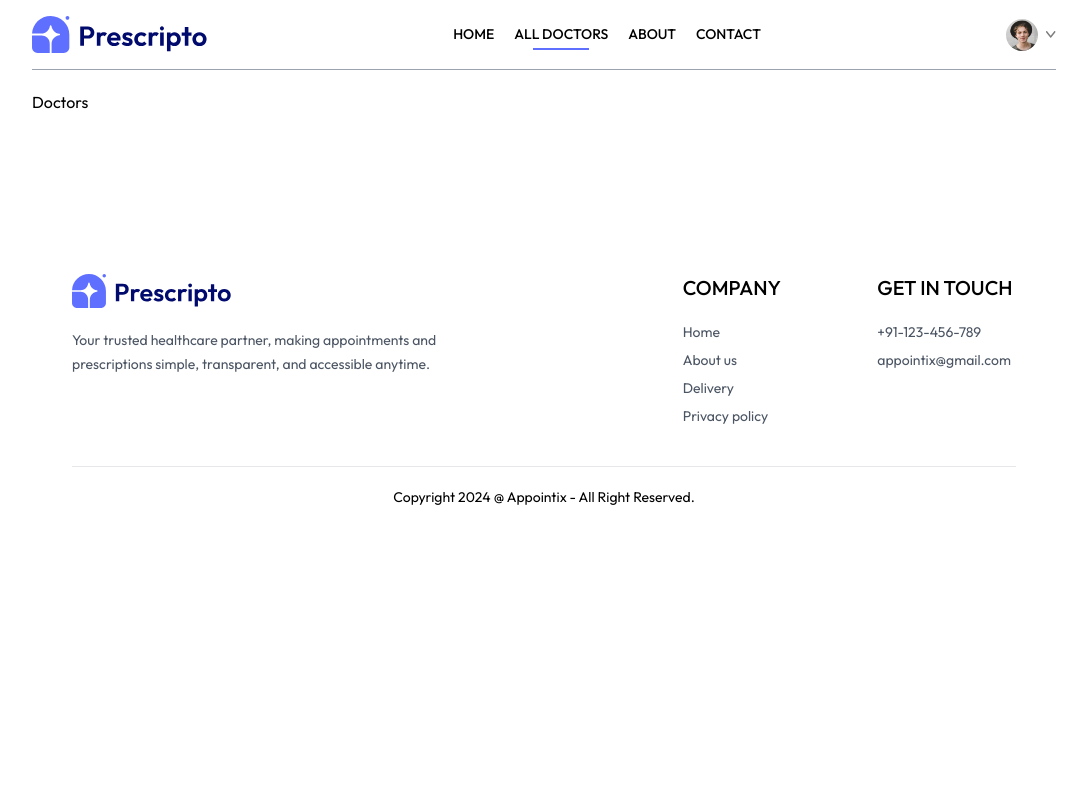
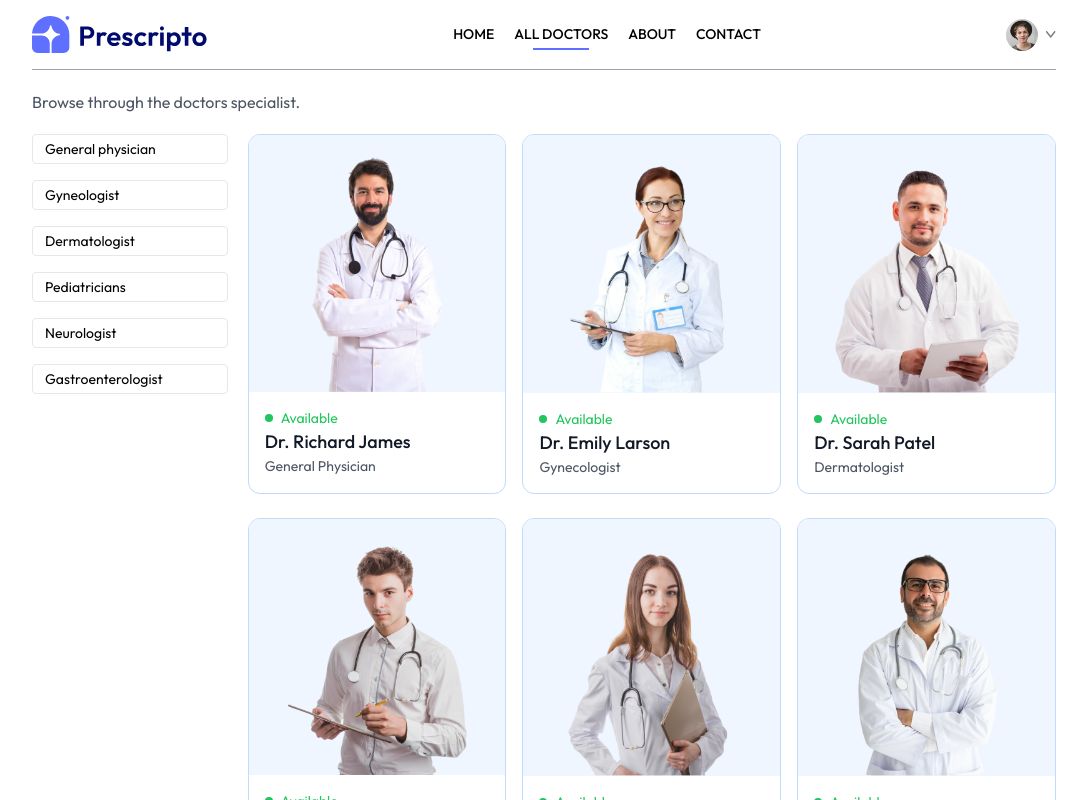
Before and after one commit to Anjana-05/Appointix-mern, a React (Vite) app in the folder frontend/: page /doctors in a window 1280 px wide. Shown: the top 800 px of the page, without its empty margins (96-1183 px from the left). Built offline with nearby package versions, Linux system fonts and the light colour scheme.

Commit message:
feat: add full functionality and layout for doctors page

```diff
--- a/frontend/src/App.jsx
+++ b/frontend/src/App.jsx
@@ -18,13 +18,13 @@
       <Routes>
         <Route path='/' element={<Home />}></Route>
         <Route path='/doctors' element={<Doctors />}></Route>
-        <Route path='/doctors:/speciality' element={<Doctors />}></Route>
+        <Route path='/doctors/:speciality' element={<Doctors />}></Route>
         <Route path='/login' element={<Login />}></Route>
         <Route path='/about' element={<About />}></Route>
         <Route path='/contact' element={<Contact />}></Route>
         <Route path='/my-profile' element={<MyProfile />}></Route>
         <Route path='/my-appointments' element={<MyAppointments />}></Route>
-        <Route path='/appintment:/docID' element={<Appointment />}></Route>
+        <Route path='/appintment/:docID' element={<Appointment />}></Route>
       </Routes>
       <Footer/>
     </div>
--- a/frontend/src/assets/assets_frontend/assets.js
+++ b/frontend/src/assets/assets_frontend/assets.js
@@ -33,7 +33,7 @@
 import doc15 from './doc15.png'
 import Dermatologist from './Dermatologist.svg'
 import Gastroenterologist from './Gastroenterologist.svg'
-import General_physician from './General_physician.svg'
+import GeneralPhysician from './General-Physician.svg'
 import Gynecologist from './Gynecologist.svg'
 import Neurologist from './Neurologist.svg'
 import Pediatricians from './Pediatricians.svg'
@@ -62,8 +62,8 @@
 
 export const specialityData = [
     {
-        speciality: 'General physician',
-        image: General_physician
+        speciality: 'General Physician',
+        image: GeneralPhysician
     },
     {
         speciality: 'Gynecologist',
@@ -92,7 +92,7 @@
         _id: 'doc1',
         name: 'Dr. Richard James',
         image: doc1,
-        speciality: 'General physician',
+        speciality: 'General Physician',
         degree: 'MBBS',
         experience: '4 Years',
         about: 'Dr. Davis has a strong commitment to delivering comprehensive medical care, focusing on preventive medicine, early diagnosis, and effective treatment strategies. Dr. Davis has a strong commitment to delivering comprehensive medical care, focusing on preventive medicine, early diagnosis, and effective treatment strategies.',
@@ -162,7 +162,7 @@
         _id: 'doc6',
         name: 'Dr. Andrew Williams',
         image: doc6,
-        speciality: 'Neurologist',
+        speciality: 'Gastroenterologist',
         degree: 'MBBS',
         experience: '4 Years',
         about: 'Dr. Davis has a strong commitment to delivering comprehensive medical care, focusing on preventive medicine, early diagnosis, and effective treatment strategies. Dr. Davis has a strong commitment to delivering comprehensive medical care, focusing on preventive medicine, early diagnosis, and effective treatment strategies.',
@@ -176,7 +176,7 @@
         _id: 'doc7',
         name: 'Dr. Christopher Davis',
         image: doc7,
-        speciality: 'General physician',
+        speciality: 'General Physician',
         degree: 'MBBS',
         experience: '4 Years',
         about: 'Dr. Davis has a strong commitment to delivering comprehensive medical care, focusing on preventive medicine, early diagnosis, and effective treatment strategies. Dr. Davis has a strong commitment to delivering comprehensive medical care, focusing on preventive medicine, early diagnosis, and effective treatment strategies.',
@@ -260,7 +260,7 @@
         _id: 'doc13',
         name: 'Dr. Chloe Evans',
         image: doc13,
-        speciality: 'General physician',
+        speciality: 'General Physician',
         degree: 'MBBS',
         experience: '4 Years',
         about: 'Dr. Davis has a strong commitment to delivering comprehensive medical care, focusing on preventive medicine, early diagnosis, and effective treatment strategies. Dr. Davis has a strong commitment to delivering comprehensive medical care, focusing on preventive medicine, early diagnosis, and effective treatment strategies.',
--- a/frontend/src/components/SpecialityMenu.jsx
+++ b/frontend/src/components/SpecialityMenu.jsx
@@ -10,7 +10,7 @@
 
         <div className='flex sm:justify-center gap-4 pt-5 w-full overflow-scroll'>
             {specialityData.map((item,index) => (
-                <Link onClick={(()=> scrollTo(0,0))} className='flex flex-col items-center text-xs cursor-pointer flex-shrink-0 hover:translate-y-[-10px] translation-all duration-500' key={index} to={`/doctors/${item.speciality}`}>
+                <Link onClick={(()=> scrollTo(0,0))} key={index} to={`/doctors/${item.speciality}`} className='flex flex-col items-center text-xs cursor-pointer flex-shrink-0 hover:translate-y-[-10px] translation-all duration-500'>
                     <img className='w-16 sm:w-24 ' src={item.image}></img>
                     <p>{item.speciality}</p>
                 </Link>
--- a/frontend/src/components/TopDoctors.jsx
+++ b/frontend/src/components/TopDoctors.jsx
@@ -12,7 +12,7 @@
         <p className='text-center text-sm'>Simply browse through our extensive list of trusted doctors.</p>
         <div className='w-full grid grid-cols-auto gap-4 pt-5 gap-y-6 px-3 sm:px-0'>
             {doctors.slice(0,10).map((item,index) => (
-            <div onClick={() => navigate(`/appointment/${item.id}`)} className='border border-blue-200 rounded-xl overflow-hidden cursor-pointer hover:translate-y-[-10px] transition-all duration-500' key={index}>
+            <div onClick={() => navigate(`/appointment/${item._id}`)} className='border border-blue-200 rounded-xl overflow-hidden cursor-pointer hover:translate-y-[-10px] transition-all duration-500' key={index}>
                 <img className='bg-blue-50' src={item.image} alt="" />
                 <div className='p-4'>
                     <div className='flex flex-row items-center gap-2 text-sm text-green-500'>
--- a/frontend/src/pages/Doctors.jsx
+++ b/frontend/src/pages/Doctors.jsx
@@ -1,8 +1,58 @@
-import React from 'react'
+import React, { useContext, useEffect, useState } from 'react'
+import { useNavigate, useParams } from 'react-router-dom'
+import { AppContext } from '../context/AppContext';
 
 const Doctors = () => {
+  const {speciality} = useParams()
+  const navigate = useNavigate()
+
+  const [filterDoc, setFilterDoc] = useState([]);
+
+  const {doctors} = useContext(AppContext)
+
+  const applyFilter = () => {
+    if(speciality){
+      setFilterDoc(doctors.filter(doc => doc.speciality === speciality))
+    }
+    else{
+      setFilterDoc(doctors)
+    }
+  }
+
+  useEffect(() => {
+    applyFilter();
+  },[doctors,speciality])
+
   return (
-    <div>Doctors</div>
+    <div>
+      <p className='text-gray-600'>Browse through the doctors specialist.</p>
+      <div className='flex flex-col sm:flex-row items-start gap-5 mt-5'>
+        <div className='flex flex-col gap-4 text-sm'>
+          <p onClick={() => speciality === 'General Physician' ? navigate('/doctors') : navigate('/doctors/General Physician')} className={`w-[94vw] sm:w-auto pl-3 py-1 pr-16 border border-white-300 rounded transition-all cursor-pointer ${speciality === "General Physician" ? "bg-indigo-100 text-black" : ""}`}>General physician</p>
+          <p onClick={() => speciality === 'Gynecologist' ? navigate('/doctors') : navigate('/doctors/Gynecologist')} className={`w-[94vw] sm:w-auto pl-3 py-1 pr-16 border border-white-300 rounded transition-all cursor-pointer ${speciality === "Gynecologist" ? "bg-indigo-100 text-black" : ""}`}>Gyneologist</p>
+          <p onClick={() => speciality === 'Dermatologist' ? navigate('/doctors') : navigate('/doctors/Dermatologist')} className={`w-[94vw] sm:w-auto pl-3 py-1 pr-16 border border-white-300 rounded transition-all cursor-pointer ${speciality === "Dermatologist" ? "bg-indigo-100 text-black" : ""}`}>Dermatologist</p>
+          <p onClick={() => speciality === 'Pediatricians' ? navigate('/doctors') : navigate('/doctors/Pediatricians')} className={`w-[94vw] sm:w-auto pl-3 py-1 pr-16 border border-white-300 rounded transition-all cursor-pointer ${speciality === "Pediatricians" ? "bg-indigo-100 ext-black" : ""}`}>Pediatricians</p>
+          <p onClick={() => speciality === 'Neurologist' ? navigate('/doctors') : navigate('/doctors/Neurologist')} className={`w-[94vw] sm:w-auto pl-3 py-1 pr-16 border border-white-300 rounded transition-all cursor-pointer ${speciality === "Neurologist" ? "bg-indigo-100 text-black" : ""}`}>Neurologist</p>
+          <p onClick={() => speciality === 'Gastroenterologist' ? navigate('/doctors') : navigate('/doctors/Gastroenterologist')} className={`w-[94vw] sm:w-auto pl-3 py-1 pr-16 border border-white-300 rounded transition-all cursor-pointer ${speciality === "Gastroenterologist" ? "bg-indigo-100 text-black": ""}`}>Gastroenterologist</p>
+          </div>
+          <div className='w-full grid grid-cols-auto gap-4 gap-y-6'>
+            {
+              filterDoc.map((item,index) => (
+                <div onClick={() => navigate(`/appointment/${item._id}`)} className='border border-blue-200 rounded-xl overflow-hidden cursor-pointer hover:translate-y-[-10px] transition-all duration-500' key={index}>
+                <img className='bg-blue-50' src={item.image} alt="" />
+                <div className='p-4'>
+                    <div className='flex flex-row items-center gap-2 text-sm text-green-500'>
+                        <p className='w-2 h-2 bg-green-500 rounded-full'></p><p>Available</p>
+                    </div>
+                    <p className='text-gray-900 text-lg font-medium'>{item.name}</p>
+                    <p className='text-gray-600 text-sm'>{item.speciality}</p>
+                </div>
+            </div>
+            ))
+            }
+          </div>
+      </div>
+    </div>
   )
 }
 
```
Also changed, not shown: frontend/src/assets/assets_frontend/General-Physician.svg (renamed from frontend/src/assets/assets_frontend/General_physician.svg).
